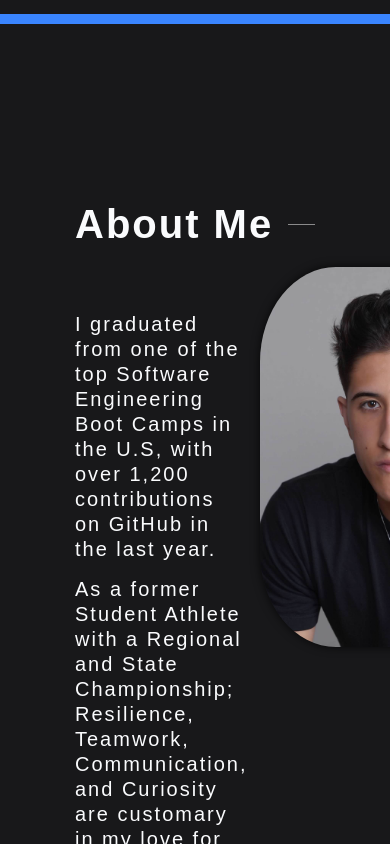
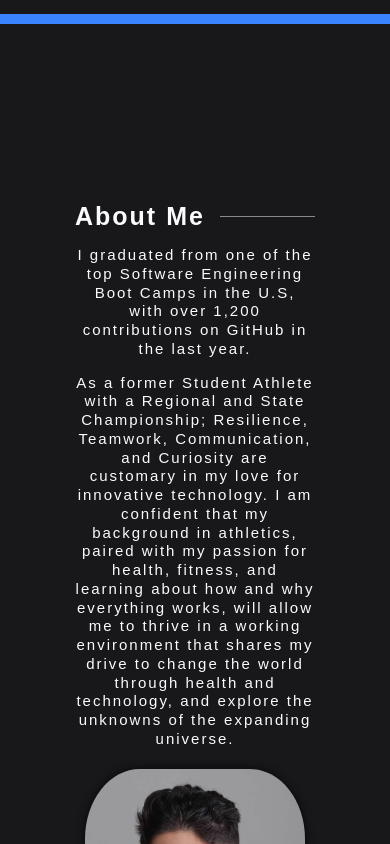
Before and after one commit to Bouderton/about-me, a React (Vite) app in the folder About-Me/: page / in a window 390 px wide. Shown: the part 820-1664 px from the top of the page. Built offline with nearby package versions, Linux system fonts and the light colour scheme.

Commit message:
add-adaptive-about

```diff
--- a/About-Me/src/components/About/About.css
+++ b/About-Me/src/components/About/About.css
@@ -1,7 +1,6 @@
 .about {
   color: #fafbfd;
   display: flex;
-  gap: 20px;
   flex-direction: column;
   justify-content: center;
   padding: 75px;
@@ -39,7 +38,7 @@
   flex-direction: column;
   gap: 15px;
   max-width: 700px;
-  margin: 45px 12px 0 0;
+  margin: 45px 25px 0 0;
 }
 
 .about__text {
@@ -48,3 +47,64 @@
   font-size: 20px;
   margin: 0;
 }
+
+@media screen and (max-width: 900px) {
+  .about__content {
+    flex-direction: column;
+    gap: 25px;
+  }
+
+  .about__text-container {
+    margin: 30px 0 0;
+  }
+
+  .about__title {
+    font-size: 30px;
+  }
+
+  .about__text {
+    text-align: center;
+    font-size: 18px;
+  }
+
+  .about__img {
+    margin: 0 auto;
+  }
+}
+
+@media screen and (max-width: 600px) {
+  .about__content {
+    gap: 20px;
+  }
+
+  .about__title {
+    font-size: 25px;
+  }
+
+  .about__text-container {
+    margin: 15px 0 0;
+  }
+
+  .about__text {
+    font-size: 15px;
+  }
+
+  .about__img {
+    width: 300px;
+    height: 360px;
+  }
+}
+
+@media screen and (max-width: 455px) {
+  .about__img {
+    width: 220px;
+    height: 280px;
+  }
+}
+
+@media screen and (max-width: 375px) {
+  .about__img {
+    width: 200px;
+    height: 260px;
+  }
+}
--- a/About-Me/src/components/About/About.jsx
+++ b/About-Me/src/components/About/About.jsx
@@ -17,6 +17,7 @@ const About = () => {
           <motion.h2
             initial={{ scale: 0.9 }}
             whileInView={{ scale: 1 }}
+            viewport={{ once: true }}
             className="about__title"
           >
             About Me
```
